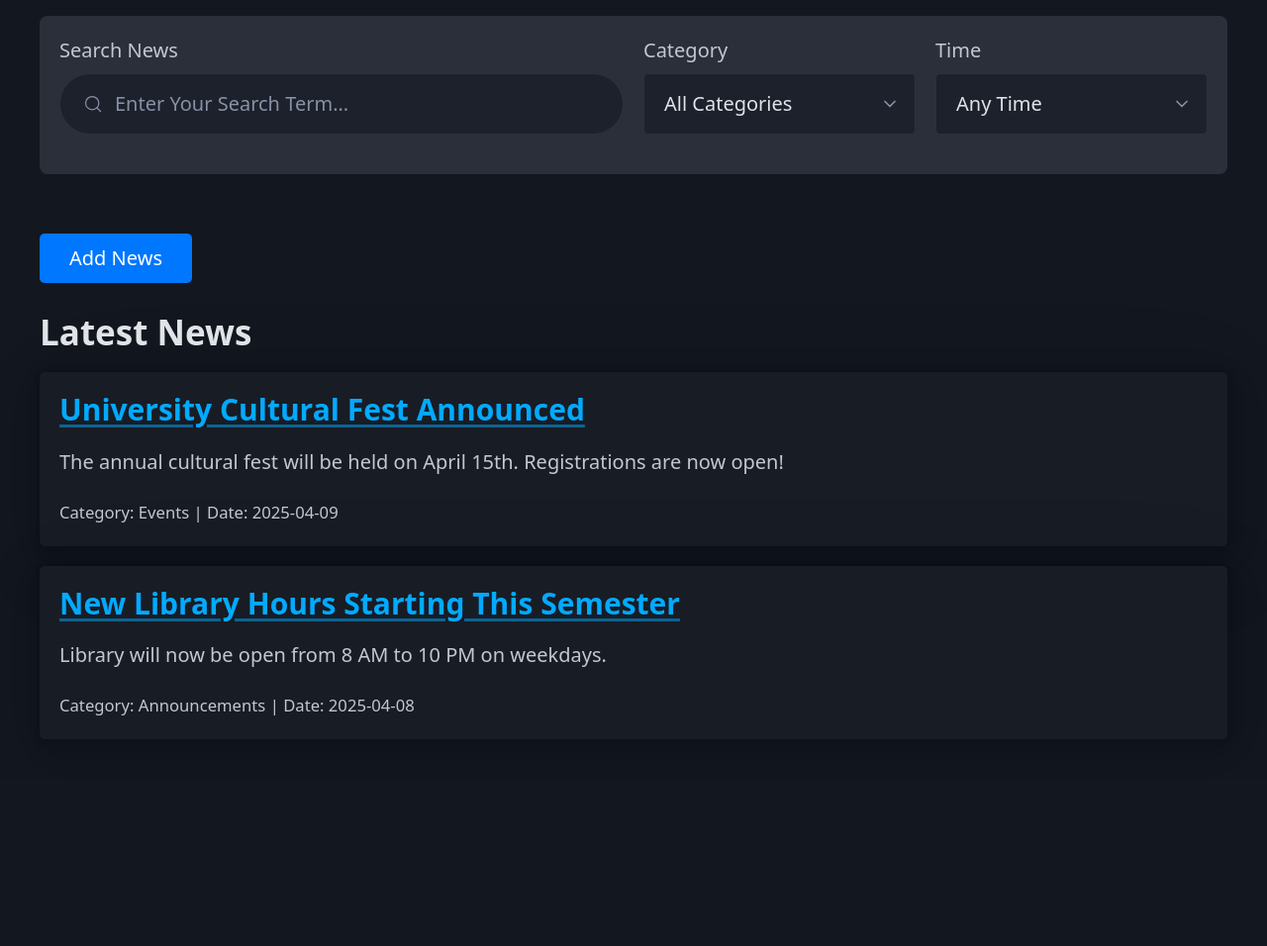
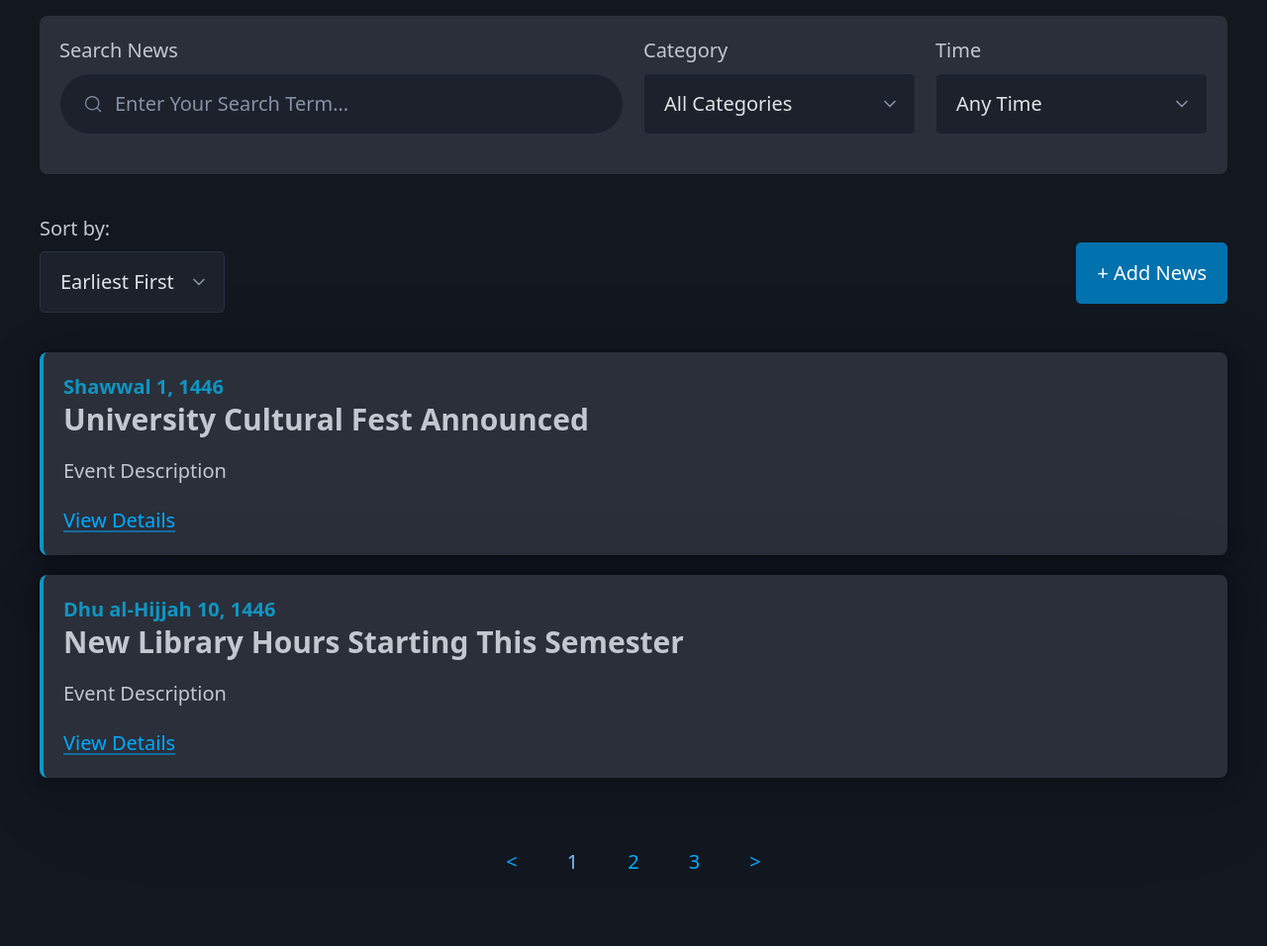
Before and after one commit to 202203567/ITCS333-G2-Project, a PHP site: page /Module5/index.html in a window 1280 px wide. Shown: the part 99-1055 px from the top of the page at 99% size. Before the commit the page ends 822 px from the top, so only its background shows below. Run offline with PHP 8.4, Linux system fonts and the light colour scheme; some libraries are stand-ins or nearby versions.

Commit message:
Final Draft

```diff
--- a/Module5/index.html
+++ b/Module5/index.html
@@ -50,57 +50,51 @@
     </section>
 
     <!-- Add News (Button)-->
-    <button data-target="newsModal" onclick="document.getElementById('newsModal').showModal()">Add News</button>
-    <br> <br>
+    <div class="controls">
+      <div class="sort-controls">
+        <label for="sort">Sort by:</label>
+        <select id="sort" name="sort">
+          <option value="asc">Earliest First</option>
+          <option value="desc">Latest First</option>
+        </select>
+      </div>
+      <div>
+        <a href="create.html" role="button">+ Add News</a>
+      </div>
+    </div>
 
     <!-- News Section -->
-    <section class="news-feed">
-      <h2>Latest News</h2>
-      <article>
-        <h3><a href="news.html">University Cultural Fest Announced</a></h3>
-        <p>The annual cultural fest will be held on April 15th. Registrations are now open!</p>
-        <small>Category: Events | Date: 2025-04-09</small>
+    <section class="events-list">
+      <article class="event-card">
+        <div class="event-date">Shawwal 1, 1446</div>
+        <h3>University Cultural Fest Announced</h3>
+        <p>Event Description</p>
+        <div>
+          <a href="details.html">View Details</a>
+        </div>
       </article>
 
+      <article class="event-card">
+        <div class="event-date">Dhu al-Hijjah 10, 1446</div>
+        <h3>New Library Hours Starting This Semester</h3>
+        <p>Event Description</p>
+        <div>
+          <a href="details.html">View Details</a>
+        </div>
+      </article>
 
-      <article>
-        <h3><a href="news.html">New Library Hours Starting This Semester</a></h3>
-        <p>Library will now be open from 8 AM to 10 PM on weekdays.</p>
-        <small>Category: Announcements | Date: 2025-04-08</small>
-      </article>
     </section>
 
-    <!-- Add News Modal -->
-    <dialog id="newsModal">
-      <article>
-        <header>
-          <h3>Add News</h3>
-        </header>
-        <form>
-          <label for="newsTitle">Title</label>
-          <input type="text" id="newsTitle" name="newsTitle" required>
+    <nav class="pagination">
+      <ul>
+        <li><a href="#"><</a></li>
+        <li><a href="#" aria-current="page">1</a></li>
+        <li><a href="#">2</a></li>
+        <li><a href="#">3</a></li>
+        <li><a href="#">></a></li>
+      </ul>
+    </nav>
 
-          <label for="newsContent">Content</label>
-          <textarea id="newsContent" name="newsContent" required></textarea>
-
-          <label for="newsCategory">Category</label>
-          <select id="newsCategory" name="newsCategory" required>
-            <option>Events</option>
-            <option>Announcements</option>
-            <option>Sports</option>
-            <option>Academics</option>
-          </select>
-
-          <label for="newsDate">Date</label>
-          <input type="date" id="newsDate" name="newsDate" required>
-
-          <footer>
-            <button type="submit" disabled>Submit</button>
-            <button type="button" class="secondary" onclick="document.getElementById('newsModal').close()">Cancel</button>
-          </footer>
-        </form>
-      </article>
-    </dialog>
 
   </main>
 </body>
--- a/Module5/style.css
+++ b/Module5/style.css
@@ -34,6 +34,32 @@ header,footer{
     margin-bottom: 1rem;
 }
 
+/* Create HTML */
+
+    /* Show required asterisk */
+    label.required::after {
+        content: " *";
+        color: red;
+      }
+
+      /* Optional preview card */
+      .preview-card {
+        display: block;
+        margin-top: 2rem;
+        padding: 1rem;
+        border-left: 4px solid #1095c1;
+        background-color: #2A2F3A;
+        border-radius: 8px;
+      }
+
+      .success-msg {
+        background-color: #1c3c26;
+        color: #a1eaa4;
+        padding: 1rem;
+        border-radius: 6px;
+        margin-bottom: 1rem;
+        display: none; /* Just a placeholder, for future logic */
+      }
 
 /* Not being used */
 .event-header {
```
Also changed, not shown: Module5/create.html (added, +97 -0 lines), Module5/details.html (added, +76 -0 lines), Module5/news.html (deleted, +0 -55 lines).
